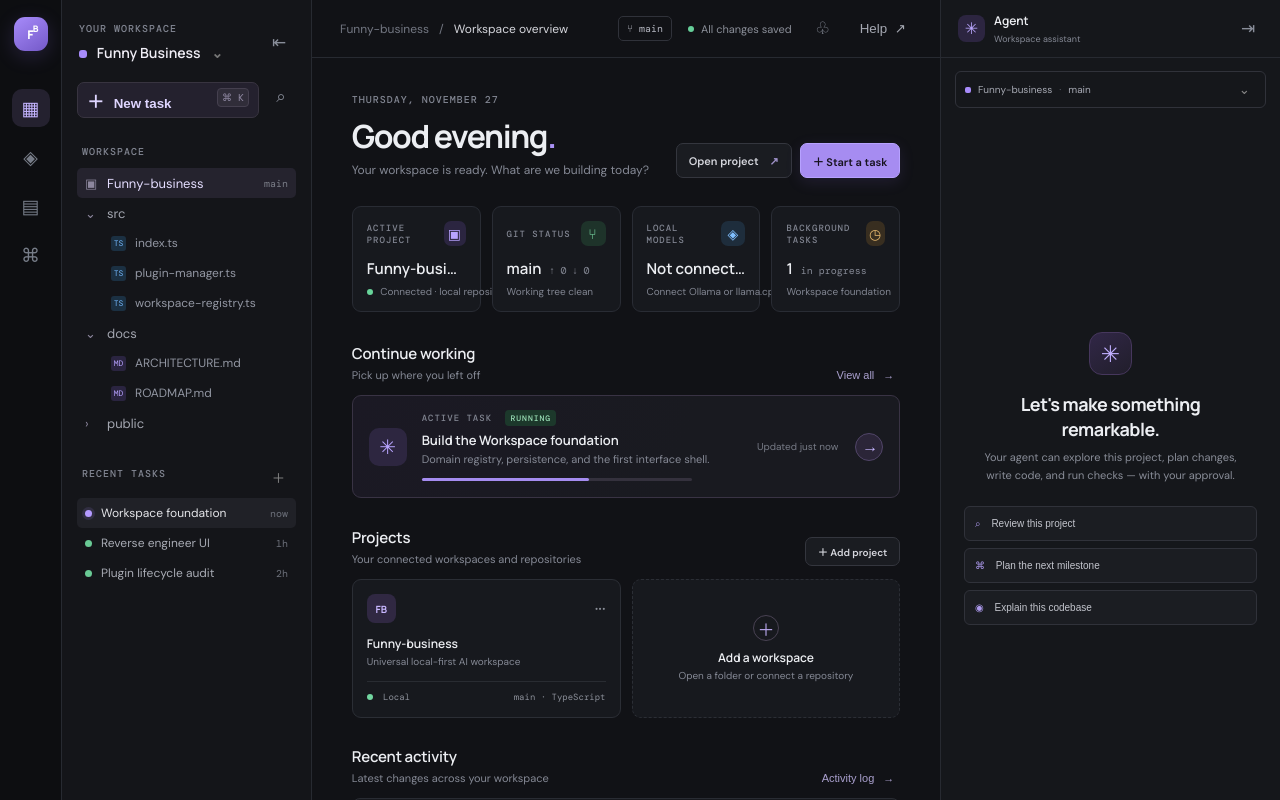
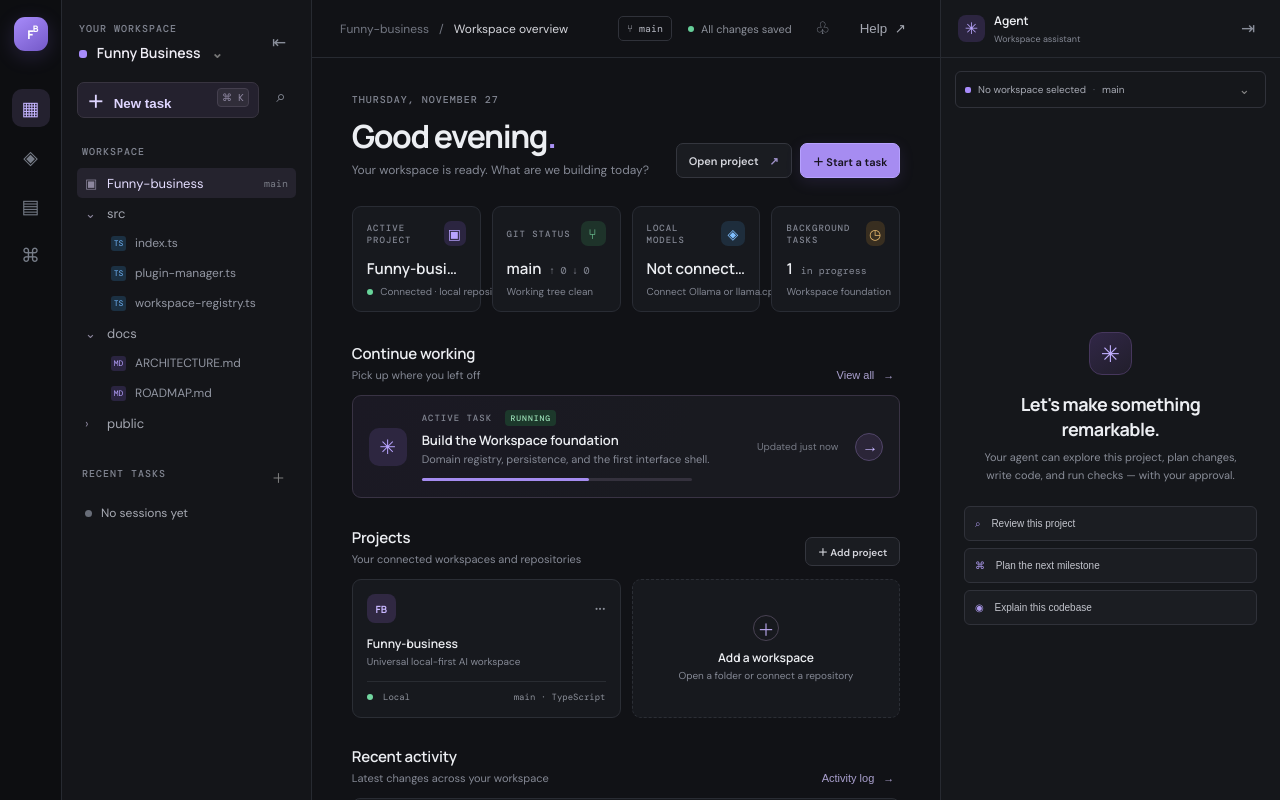
Before and after one commit to shakha1210-pixel/Funny-business, a website: page public/index.html in a window 1280 px wide. Drawn offline with nearby package versions, Linux system fonts and the light colour scheme; no server answers.

Commit message:
feat: add dynamic workspace session navigation slots

```diff
--- a/public/index.html
+++ b/public/index.html
@@ -41,9 +41,7 @@
       <div class="tree-row indent"><span class="file-icon md">MD</span><span>ROADMAP.md</span></div>
       <div class="tree-row muted"><span class="tree-icon">›</span><span>public</span></div>
       <div class="nav-label recent-label">RECENT TASKS <button class="tiny-plus" aria-label="New task">＋</button></div>
-      <div class="task-row active-task"><span class="task-indicator running"></span><span>Workspace foundation</span><span class="task-time">now</span></div>
-      <div class="task-row"><span class="task-indicator done"></span><span>Reverse engineer UI</span><span class="task-time">1h</span></div>
-      <div class="task-row"><span class="task-indicator done"></span><span>Plugin lifecycle audit</span><span class="task-time">2h</span></div>
+      <div id="recent-sessions"><div class="task-row"><span class="task-indicator"></span><span>No sessions yet</span></div></div>
       <div class="sidebar-bottom">
         <div class="resource-line"><span>LOCAL RUNTIME</span><span class="online-dot"></span><span class="online-text">Ready</span></div>
         <div class="resource-meter"><span style="width:34%"></span></div>
@@ -89,7 +87,7 @@
 
     <aside class="agent-panel" id="agent-panel">
       <div class="agent-header"><div class="agent-title"><span class="agent-spark">✳</span><div><strong>Agent</strong><small>Workspace assistant</small></div></div><button class="icon-button" id="agent-collapse" aria-label="Collapse agent panel">⇥</button></div>
-      <div class="agent-context"><span class="context-dot"></span><span>Funny-business</span><span class="context-sep">·</span><span>main</span><button aria-label="Change context">⌄</button></div>
+      <div class="agent-context" id="agent-context"><span class="context-dot"></span><span id="agent-context-workspace">No workspace selected</span><span class="context-sep">·</span><span>main</span><button aria-label="Change context">⌄</button></div>
       <div class="agent-body"><div class="agent-empty-icon">✳</div><h3>Let's make something<br>remarkable.</h3><p>Your agent can explore this project, plan changes, write code, and run checks — with your approval.</p><div class="suggestion-list"><button class="suggestion" data-prompt="Review the current architecture and suggest improvements"><span>⌕</span> Review this project</button><button class="suggestion" data-prompt="Plan the next Workspace implementation milestone"><span>⌘</span> Plan the next milestone</button><button class="suggestion" data-prompt="Explain the current Workspace registry implementation"><span>◉</span> Explain this codebase</button></div></div>
       <div class="agent-composer"><div class="composer-tools"><button title="Attach context">＋</button><span>Ask anything about this project</span><button title="Voice input">⌁</button></div><textarea id="agent-input" rows="3" placeholder="Tell the agent what to build..."></textarea><div class="composer-bottom"><div><button class="mode-pill">◈ Auto</button><button class="mode-pill">⌁ Tools</button></div><button class="send-button" id="send-prompt" aria-label="Send prompt">↑</button></div><div class="composer-note">Agent actions require permission when needed.</div></div>
     </aside>
```
